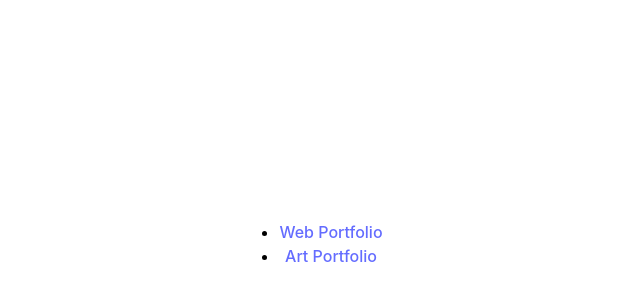
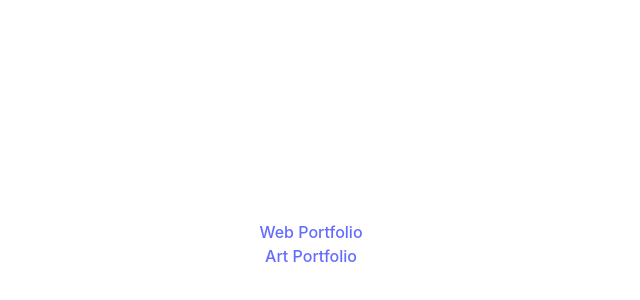
Before and after one commit to Diaa-E/portfolio, a React (Vite) app: page / in a window 1280 px wide. Shown: the part 156-456 px from the top of the page, without its empty margins (329-969 px from the left). Built offline with nearby package versions, Linux system fonts and the light colour scheme.

Commit message:
Add a css reset

```diff
--- a/src/main.jsx
+++ b/src/main.jsx
@@ -1,5 +1,6 @@
 import React from 'react';
 import ReactDOM from 'react-dom/client';
+import "./reset.css";
 import './main.css';
 import Router from './routes/Router.jsx';
 
--- /dev/null
+++ b/src/reset.css
@@ -0,0 +1,23 @@
+*, *::before, *::after{
+    color-scheme: only light;
+    box-sizing: border-box;
+    padding: 0;
+    margin: 0;
+    font: inherit;
+    border: none;
+    list-style: none;
+}
+
+a{
+    text-decoration: none;
+}
+
+*, *::after, *::before{
+    outline: none;
+    cursor: default;
+}
+
+img, svg, video{
+    display: block;
+    max-width: 100%;
+}
```
